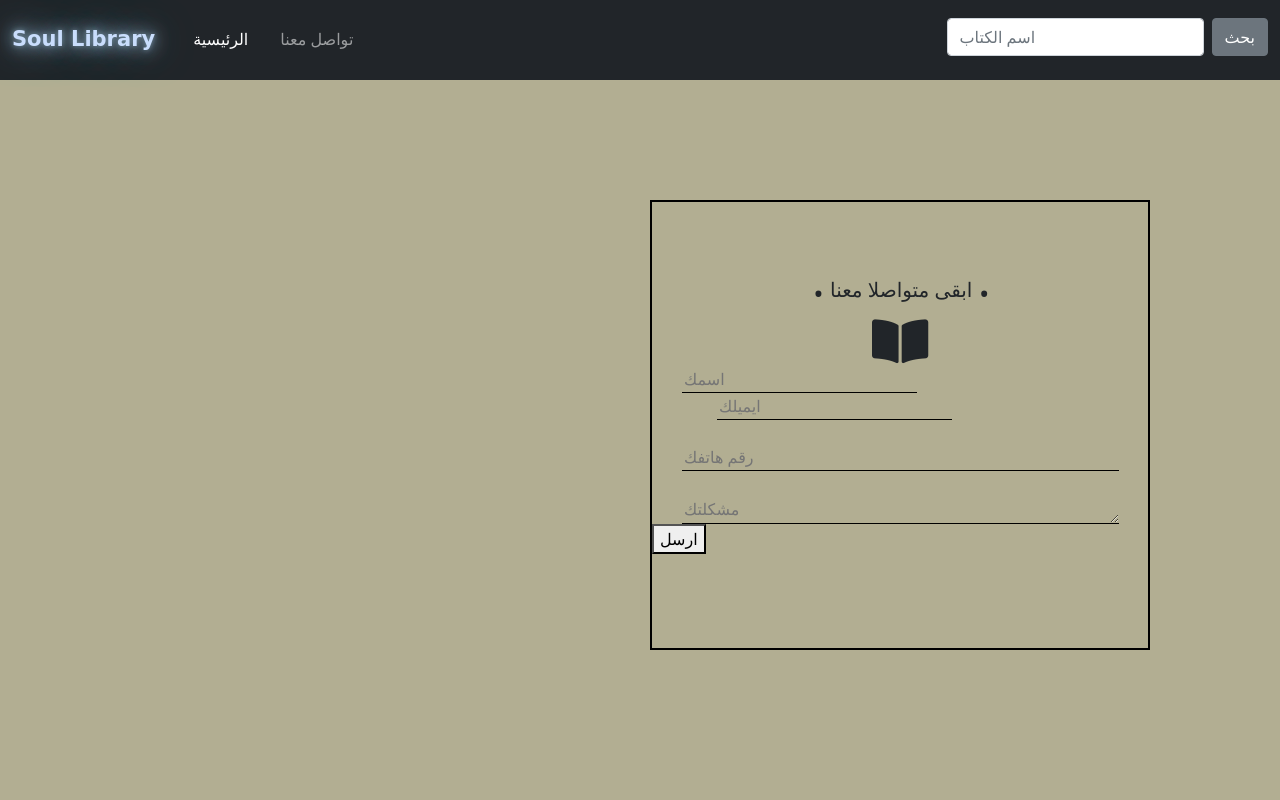
After one commit to RedVirus0/Soul-Library, a PHP site: page /contact.php in a window 1280 px wide. The commit adds this page. Run offline with PHP 8.4, Linux system fonts and the light colour scheme.

Commit message:
add contact.php and add contact.css and edit header.php

```diff
--- /dev/null
+++ b/contact.php
@@ -0,0 +1,26 @@
+<?php
+require_once 'template/header.php';
+?>
+<link rel="stylesheet" href="css/contact.css">
+
+<div class="main">
+    <br><br>
+    <h5> <span style="font-size: xxx-large">.</span>      ابقى متواصلا معنا      <span style="font-size: xxx-large">.</span> </h5>
+    <i class="fas fa-book-open"></i>
+    <br>
+    <input class="info" name="name" type="text" placeholder="اسمك">
+    <input class="info" name="email" type="email" placeholder="ايميلك">
+    <br>
+    <br>
+    <input class="info" name="number" type="number" placeholder="رقم هاتفك">
+    <br>
+    <br>
+    <textarea name="problem" cols="50" rows="1" class="problem" placeholder="مشكلتك"></textarea>
+    <button class="btn1">ارسل</button>
+
+</div>
+
+
+<?php
+require_once 'template/footer.php';
+?>
--- /dev/null
+++ b/css/contact.css
@@ -0,0 +1,50 @@
+body{
+    background-color: #b2ae92;
+}
+.main{
+    position:  absolute;
+    top : 200px;
+    left: 650px;
+    width: 500px;
+    height:450px;
+    border:2px solid black;
+}
+.info{
+    background: transparent;
+    border: none;
+    border-bottom: 1px solid #000000;
+    cursor:pointer;
+}
+.info:focus{
+    outline: none;
+}
+input[name="number"] {
+    width: 437px;
+    margin-left: 30px;
+}
+
+input[name="name"]{
+    margin-left: 30px;
+}
+input[name="email"]{
+    margin-left: 65px;
+
+}
+h5{
+    margin-left: 160px;
+}
+.fa-book-open{
+    font-size: 50px;
+    margin-left: 220px;
+}
+.problem{
+    background: transparent;
+    border: none;
+    border-bottom: 1px solid #000000;
+    cursor:pointer;
+    margin-left: 30px;
+    width: 437px;
+}
+.problem:focus{
+    outline: none;
+}
--- a/template/header.php
+++ b/template/header.php
@@ -1,6 +1,6 @@
 <html>
     <head>
-
+        <link rel="stylesheet" href="https://cdnjs.cloudflare.com/ajax/libs/font-awesome/5.15.4/css/all.min.css" integrity="sha512-1ycn6IcaQQ40/MKBW2W4Rhis/DbILU74C1vSrLJxCq57o941Ym01SwNsOMqvEBFlcgUa6xLiPY/NS5R+E6ztJQ==" crossorigin="anonymous" referrerpolicy="no-referrer" />
         <link href="https://cdn.jsdelivr.net/npm/bootstrap@5.1.1/dist/css/bootstrap.min.css" rel="stylesheet" integrity="sha384-F3w7mX95PdgyTmZZMECAngseQB83DfGTowi0iMjiWaeVhAn4FJkqJByhZMI3AhiU" crossorigin="anonymous">
         <link rel="stylesheet" href="css/header.css">
         <script src="https://cdn.jsdelivr.net/npm/bootstrap@5.1.1/dist/js/bootstrap.bundle.min.js" integrity="sha384-/bQdsTh/da6pkI1MST/rWKFNjaCP5gBSY4sEBT38Q/9RBh9AH40zEOg7Hlq2THRZ" crossorigin="anonymous"></script>
```
